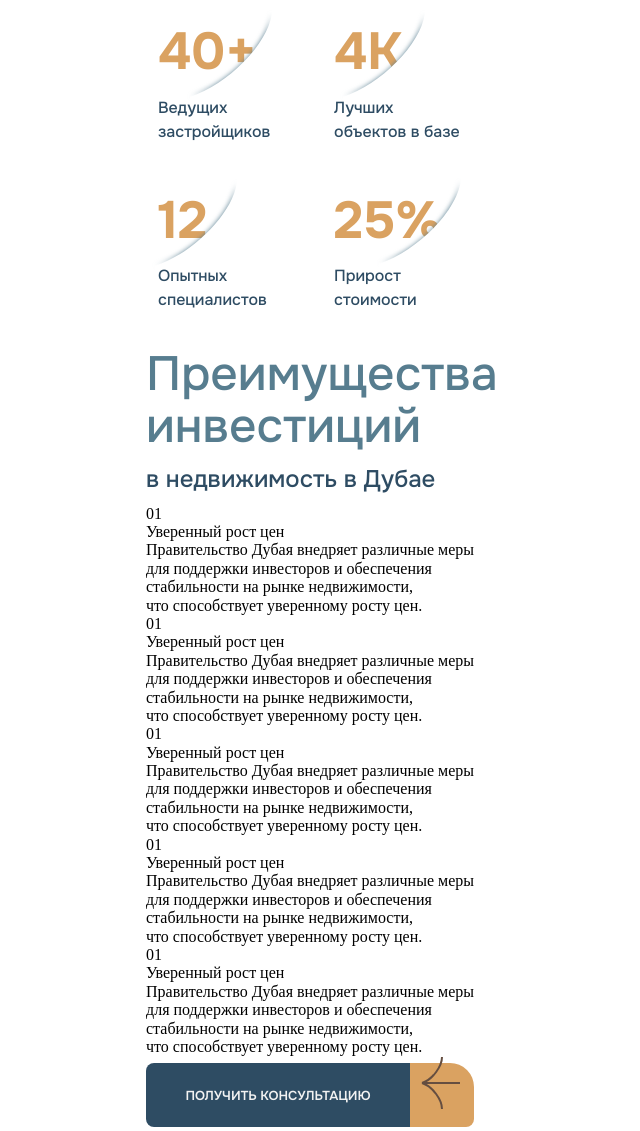
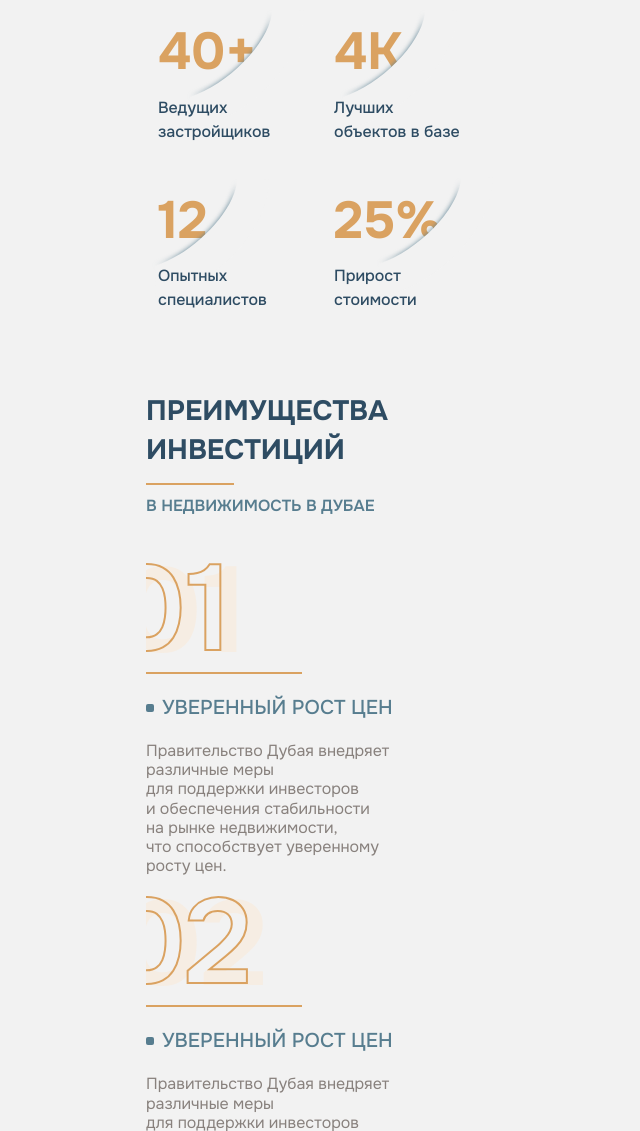
Before and after one commit to mishustin-git/double-property, a plain HTML site: page index.html in a window 1280 px wide. Shown: the part 1002-2133 px from the top of the page, without its empty margins (330-970 px from the left). Drawn offline with Linux system fonts and the light colour scheme.

Commit message:
some changes in prev work and add css for advantages

```diff
--- a/index.html
+++ b/index.html
@@ -94,7 +94,7 @@
                       <g filter="url(#filter0_f_4019_4316)">
                         <path d="M88 6C87.9435 6.92419 87.8548 7.8569 87.7348 8.79717C81.7871 67.4768 55.7389 79.6235 6 93C44.2261 80.6524 83.6965 40.4404 87.7348 8.79717C87.8282 7.8763 87.9165 6.94397 88 6Z" fill="#577D8F" />
                       </g>
-                      <path d="M88.03 6.14624C88.0375 5.81725 112.124 6.14613 120 6.14622C120 68.6351 45.0259 124 6.32868 124C6.32868 113.694 6 93.9939 6 92.8039C45.3764 80.1395 87.3485 36.313 88.03 6.14624Z" fill="white" />
+                      <path d="M88.03 6.14624C88.0375 5.81725 112.124 6.14613 120 6.14622C120 68.6351 45.0259 124 6.32868 124C6.32868 113.694 6 93.9939 6 92.8039C45.3764 80.1395 87.3485 36.313 88.03 6.14624Z" fill="#f2f2f2" />
                       <defs>
                         <filter id="filter0_f_4019_4316" x="0.688559" y="0.688559" width="92.6229" height="97.6229" filterUnits="userSpaceOnUse" color-interpolation-filters="sRGB">
                           <feFlood flood-opacity="0" result="BackgroundImageFix" />
@@ -117,7 +117,7 @@
                       <g filter="url(#filter0_f_4019_4316)">
                         <path d="M88 6C87.9435 6.92419 87.8548 7.8569 87.7348 8.79717C81.7871 67.4768 55.7389 79.6235 6 93C44.2261 80.6524 83.6965 40.4404 87.7348 8.79717C87.8282 7.8763 87.9165 6.94397 88 6Z" fill="#577D8F" />
                       </g>
-                      <path d="M88.03 6.14624C88.0375 5.81725 112.124 6.14613 120 6.14622C120 68.6351 45.0259 124 6.32868 124C6.32868 113.694 6 93.9939 6 92.8039C45.3764 80.1395 87.3485 36.313 88.03 6.14624Z" fill="white" />
+                      <path d="M88.03 6.14624C88.0375 5.81725 112.124 6.14613 120 6.14622C120 68.6351 45.0259 124 6.32868 124C6.32868 113.694 6 93.9939 6 92.8039C45.3764 80.1395 87.3485 36.313 88.03 6.14624Z" fill="#f2f2f2" />
                       <defs>
                         <filter id="filter0_f_4019_4316" x="0.688559" y="0.688559" width="92.6229" height="97.6229" filterUnits="userSpaceOnUse" color-interpolation-filters="sRGB">
                           <feFlood flood-opacity="0" result="BackgroundImageFix" />
@@ -140,7 +140,7 @@
                       <g filter="url(#filter0_f_4019_4316)">
                         <path d="M88 6C87.9435 6.92419 87.8548 7.8569 87.7348 8.79717C81.7871 67.4768 55.7389 79.6235 6 93C44.2261 80.6524 83.6965 40.4404 87.7348 8.79717C87.8282 7.8763 87.9165 6.94397 88 6Z" fill="#577D8F" />
                       </g>
-                      <path d="M88.03 6.14624C88.0375 5.81725 112.124 6.14613 120 6.14622C120 68.6351 45.0259 124 6.32868 124C6.32868 113.694 6 93.9939 6 92.8039C45.3764 80.1395 87.3485 36.313 88.03 6.14624Z" fill="white" />
+                      <path d="M88.03 6.14624C88.0375 5.81725 112.124 6.14613 120 6.14622C120 68.6351 45.0259 124 6.32868 124C6.32868 113.694 6 93.9939 6 92.8039C45.3764 80.1395 87.3485 36.313 88.03 6.14624Z" fill="#f2f2f2" />
                       <defs>
                         <filter id="filter0_f_4019_4316" x="0.688559" y="0.688559" width="92.6229" height="97.6229" filterUnits="userSpaceOnUse" color-interpolation-filters="sRGB">
                           <feFlood flood-opacity="0" result="BackgroundImageFix" />
@@ -163,7 +163,7 @@
                       <g filter="url(#filter0_f_4019_4316)">
                         <path d="M88 6C87.9435 6.92419 87.8548 7.8569 87.7348 8.79717C81.7871 67.4768 55.7389 79.6235 6 93C44.2261 80.6524 83.6965 40.4404 87.7348 8.79717C87.8282 7.8763 87.9165 6.94397 88 6Z" fill="#577D8F" />
                       </g>
-                      <path d="M88.03 6.14624C88.0375 5.81725 112.124 6.14613 120 6.14622C120 68.6351 45.0259 124 6.32868 124C6.32868 113.694 6 93.9939 6 92.8039C45.3764 80.1395 87.3485 36.313 88.03 6.14624Z" fill="white" />
+                      <path d="M88.03 6.14624C88.0375 5.81725 112.124 6.14613 120 6.14622C120 68.6351 45.0259 124 6.32868 124C6.32868 113.694 6 93.9939 6 92.8039C45.3764 80.1395 87.3485 36.313 88.03 6.14624Z" fill="#f2f2f2" />
                       <defs>
                         <filter id="filter0_f_4019_4316" x="0.688559" y="0.688559" width="92.6229" height="97.6229" filterUnits="userSpaceOnUse" color-interpolation-filters="sRGB">
                           <feFlood flood-opacity="0" result="BackgroundImageFix" />
@@ -188,7 +188,8 @@
                 <div class="advantages__items">
                     <div class="advantages__item">
                         <div class="advantages__item-number">
-                            01
+                            <span>01</span>
+                            <span>01</span>
                         </div>
                         <div class="advantages__item-title">
                             Уверенный рост цен
@@ -199,7 +200,8 @@
                     </div>
                     <div class="advantages__item">
                         <div class="advantages__item-number">
-                            01
+                            <span>02</span>
+                            <span>02</span>
                         </div>
                         <div class="advantages__item-title">
                             Уверенный рост цен
@@ -210,7 +212,8 @@
                     </div>
                     <div class="advantages__item">
                         <div class="advantages__item-number">
-                            01
+                            <span>03</span>
+                            <span>03</span>
                         </div>
                         <div class="advantages__item-title">
                             Уверенный рост цен
@@ -221,7 +224,8 @@
                     </div>
                     <div class="advantages__item">
                         <div class="advantages__item-number">
-                            01
+                            <span>04</span>
+                            <span>04</span>
                         </div>
                         <div class="advantages__item-title">
                             Уверенный рост цен
@@ -232,7 +236,8 @@
                     </div>
                     <div class="advantages__item">
                         <div class="advantages__item-number">
-                            01
+                            <span>05</span>
+                            <span>05</span>
                         </div>
                         <div class="advantages__item-title">
                             Уверенный рост цен
--- a/source/style.scss
+++ b/source/style.scss
@@ -27,6 +27,9 @@
     --font3: "Roboto", sans-serif;
     --font4: "Montserrat", sans-serif;
     --font5: "Geologica", sans-serif;
+}
+body{
+    background: var(--base-white);
 }
 .container{
     max-width: 328px;
@@ -97,7 +100,6 @@
     .button{
         margin-bottom: 24px;
     }
-}
     .title{
         font-family: var(--font-family);
         font-weight: 500;
@@ -130,6 +132,7 @@
             line-height: 120%;
             color: var(--base-brown-medium);
             margin: 0;
+        }
     }
 }
 .button{
@@ -268,3 +271,102 @@
         position: absolute;
     }
 }
+.advantages{
+    margin-top: 80px;
+    .title{
+        font-family: var(--font-family);
+        font-weight: 700;
+        font-size: 28px;
+        line-height: 140%;
+        text-transform: uppercase;
+        color: var(--base-blue-logo);
+        margin-bottom: 10px;
+        &::after{
+            content: '';
+            display: block;
+            width: 88px;
+            height: 2px;
+            background: var(--base-gold);
+            margin-top: 12px;
+        }
+    }
+    .sub-title{
+        font-family: var(--font-family);
+        font-weight: 600;
+        font-size: 16px;
+        line-height: 140%;
+        text-transform: uppercase;
+        color: var(--base-blue);
+    }
+    &__items{
+        margin-top: 25px;
+    }
+    &__item{
+        width: 250px;
+    }
+    &__item-number{
+        position: relative;
+        overflow: hidden;
+        span{
+            &:nth-child(1){
+                margin-left: -39px;
+                font-family: var(--font-family);
+                font-weight: 600;
+                font-size: 120px;
+                text-transform: uppercase;
+                color: var(--base-gold);
+                -webkit-text-fill-color: transparent;
+                -webkit-text-stroke: 2px var(--base-gold);
+            }
+            &:nth-child(2){
+                font-family: var(--font-family);
+                font-weight: 600;
+                font-size: 120px;
+                text-transform: uppercase;
+                color: var(--base-gold-medium);
+                position: absolute;
+                z-index: -1;
+                left: -23px;
+                top: 2px;
+            }
+        }
+        &::after{
+            display: block;
+            content: '';
+            width: 156px;
+            height: 2px;
+            background: var(--base-gold);
+            margin-top: -8px;
+        }
+    }
+    &__item-title{
+        display: flex;
+        flex-direction: row;
+        align-items: center;
+        justify-content: flex-start;
+        gap: 8px;
+        font-family: var(--font-family);
+        font-weight: 500;
+        font-size: 20px;
+        line-height: 140%;
+        text-transform: uppercase;
+        color: var(--base-blue);
+        margin-top: 20px;
+        &::before{
+            content: '';
+            display: block;
+            border-radius: 2px;
+            width: 8px;
+            height: 8px;
+            background: var(--base-blue);
+        }
+    }
+    &__item-description{
+        font-family: var(--font-family);
+        font-weight: 400;
+        font-size: 16px;
+        line-height: 120%;
+        color: var(--base-brown-medium);
+        margin-top: 19px;
+    }
+}
```
Also changed, not shown: css/index.css, 1 other file. Lines whose indentation alone changed are shown as unchanged.
